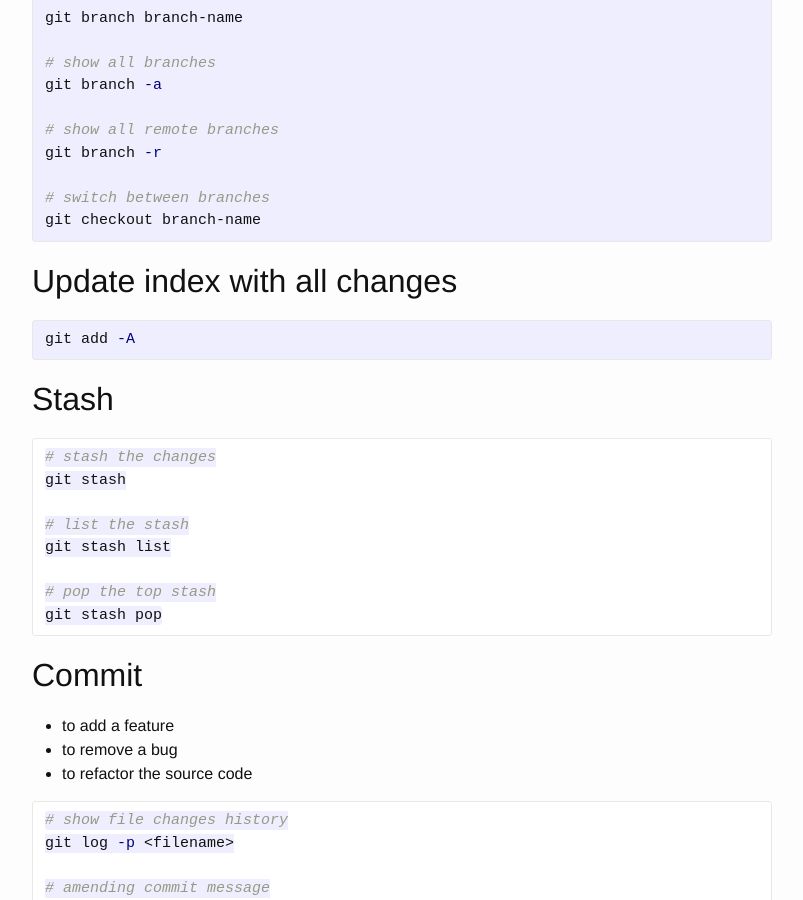
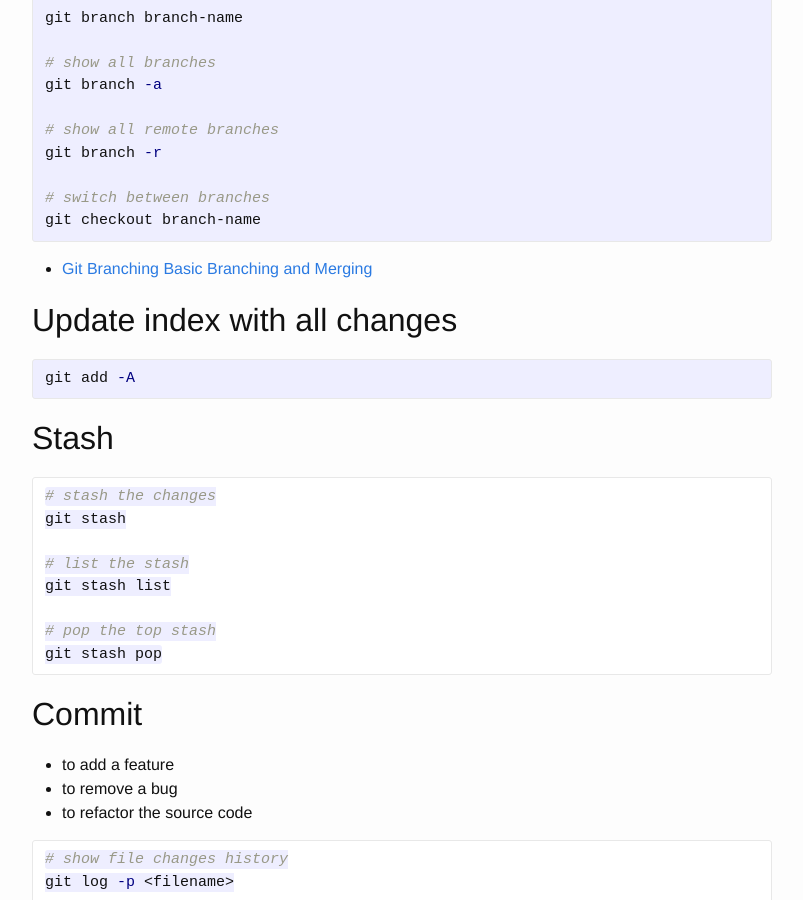
Before and after one commit to githubutilities/githubutilities.github.io, a Jekyll site: the page built from _posts/2015-01-22-personal-git-command-cheat-sheet.markdown, in a window 1280 px wide and 900 px high, scrolled down 2378 px. Shown: the whole window, without its empty margins (238-1041 px from the left). Built offline with Jekyll 4.4.1, drawn with Linux system fonts in a browser that asks for light colours; Markdown is read by kramdown in place of the engine named in the settings.

Commit message:
add git branching guide

```diff
--- a/_posts/2015-01-22-personal-git-command-cheat-sheet.markdown
+++ b/_posts/2015-01-22-personal-git-command-cheat-sheet.markdown
@@ -122,6 +122,8 @@ git branch -r
 git checkout branch-name
 {% endhighlight %}
 
+* [Git Branching Basic Branching and Merging](https://git-scm.com/book/en/v2/Git-Branching-Basic-Branching-and-Merging)
+
 ## Update index with all changes
 
 {% highlight sh %}
```
